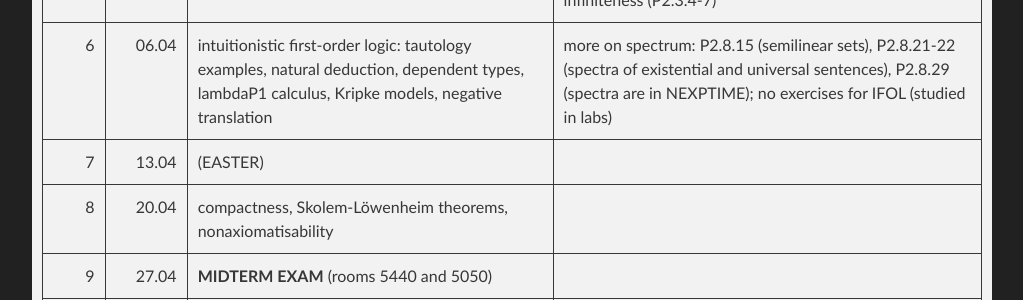
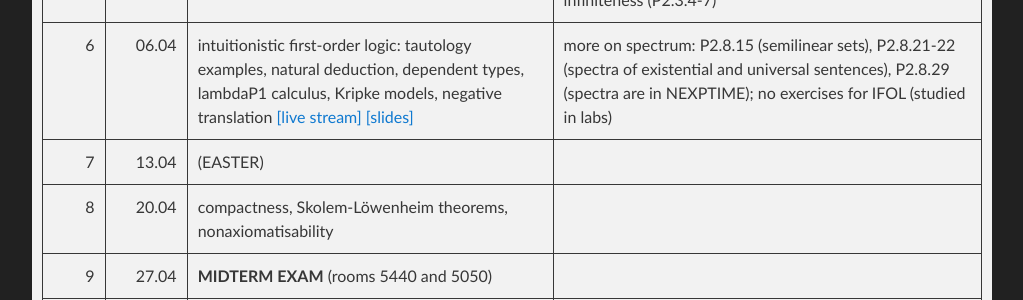
Before and after one commit to lclem/logic_course, a Jekyll site: the page built from docs/index.md, in a window 1280 px wide and 900 px high, scrolled down 2529 px. Shown: the part 153-453 px from the top of the window, without its empty margins (128-1151 px from the left). Built offline with Jekyll 4.4.1, drawn with Linux system fonts in a browser that asks for light colours; our own code applies the rules of GitHub Pages for plain Markdown files.

Commit message:
Update index.md

```diff
--- a/docs/index.md
+++ b/docs/index.md
@@ -59,7 +59,7 @@
 | 3 | 16.03 | intuitionistic propositional logic: law of excluded middle, natural deduction, Curry-Howard correspondence (simply-typed lambda-calculus), models, tautology is PSPACE-complete [[live stream]](https://youtu.be/4MtVtuULxxQ) [[video]](https://youtu.be/FwPfMFfRD-8) [[slides]](slides/04-intuitionism.pdf) | P1.9.1 (examples), P1.9.2 (monotonicity of natural deduction), P1.9.3 (Kripke models with one world), P1.9.4 (monotonicity of Kripke semantics), P1.9.5 (soundness), P1.9.7 (examples of intuitionistic non-tautologies), P1.9.8 (linear models), P1.9.9 (disjunction property) |
 | 4 | 23.03 | first-order logic: syntax, semantics, examples, Codd's theorem, evaluation in AC0 for fixed formula, normal forms (NNF, PNF, SNF), Herbrand's theorem [[live stream]](https://youtu.be/R_aFVUzb7d8) [[slides]](slides/05-first_order_logic.pdf) | P2.1.2, P2.1.6-9 (definability examples), P2.2.1-2 (NNF, PNF), P2.3.1-3 (satisfaction relation), P2.6.1-2 (logical consequence), P2.14.1 (relational algebra) |
 | 5 | 30.03 | Hilbert's proof system for first-order logic, soundness, completeness [[live stream]](https://youtu.be/i1Nl1XOGxZ0) [[slides]](slides/06-completeness_FO.pdf) | expressing properties in first-order logic: spectrum (P2.8.2-2.8.9) and its closure properties (P2.8.10-13); infiniteness (P2.3.4-7) |
-| 6 | 06.04 | intuitionistic first-order logic: tautology examples, natural deduction, dependent types, lambdaP1 calculus, Kripke models, negative translation | more on spectrum: P2.8.15 (semilinear sets), P2.8.21-22 (spectra of existential and universal sentences), P2.8.29 (spectra are in NEXPTIME); no exercises for IFOL (studied in labs) |
+| 6 | 06.04 | intuitionistic first-order logic: tautology examples, natural deduction, dependent types, lambdaP1 calculus, Kripke models, negative translation [[live stream]](https://youtu.be/epzULiW39p8) [[slides]](slides/07-intuitionistic_FO.pdf) | more on spectrum: P2.8.15 (semilinear sets), P2.8.21-22 (spectra of existential and universal sentences), P2.8.29 (spectra are in NEXPTIME); no exercises for IFOL (studied in labs) |
 | 7 | 13.04 | (EASTER) |
 | 8 | 20.04 | compactness, Skolem-Löwenheim theorems, nonaxiomatisability | |
 | 9 | 27.04 | **MIDTERM EXAM** (rooms 5440 and 5050) | |
```
